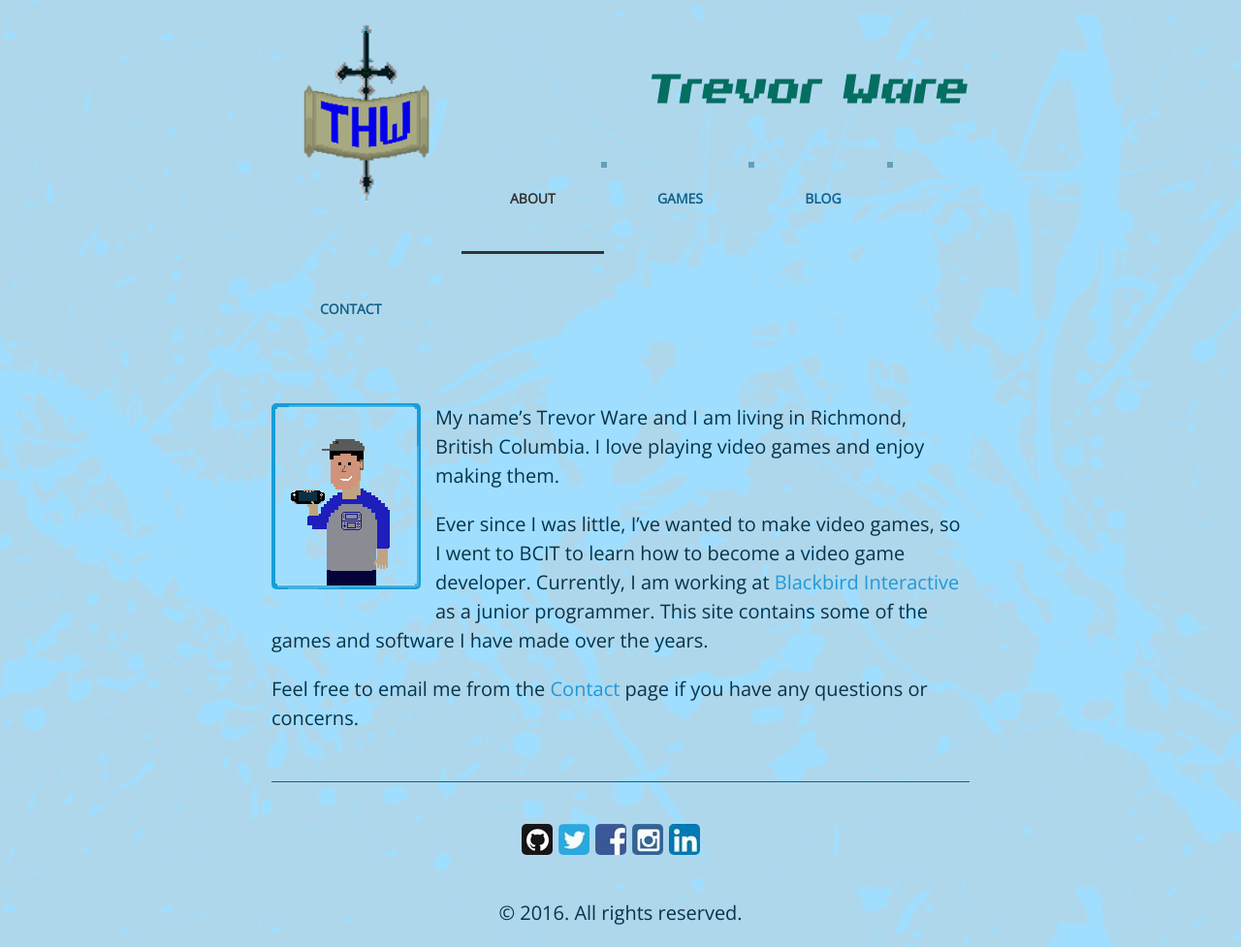
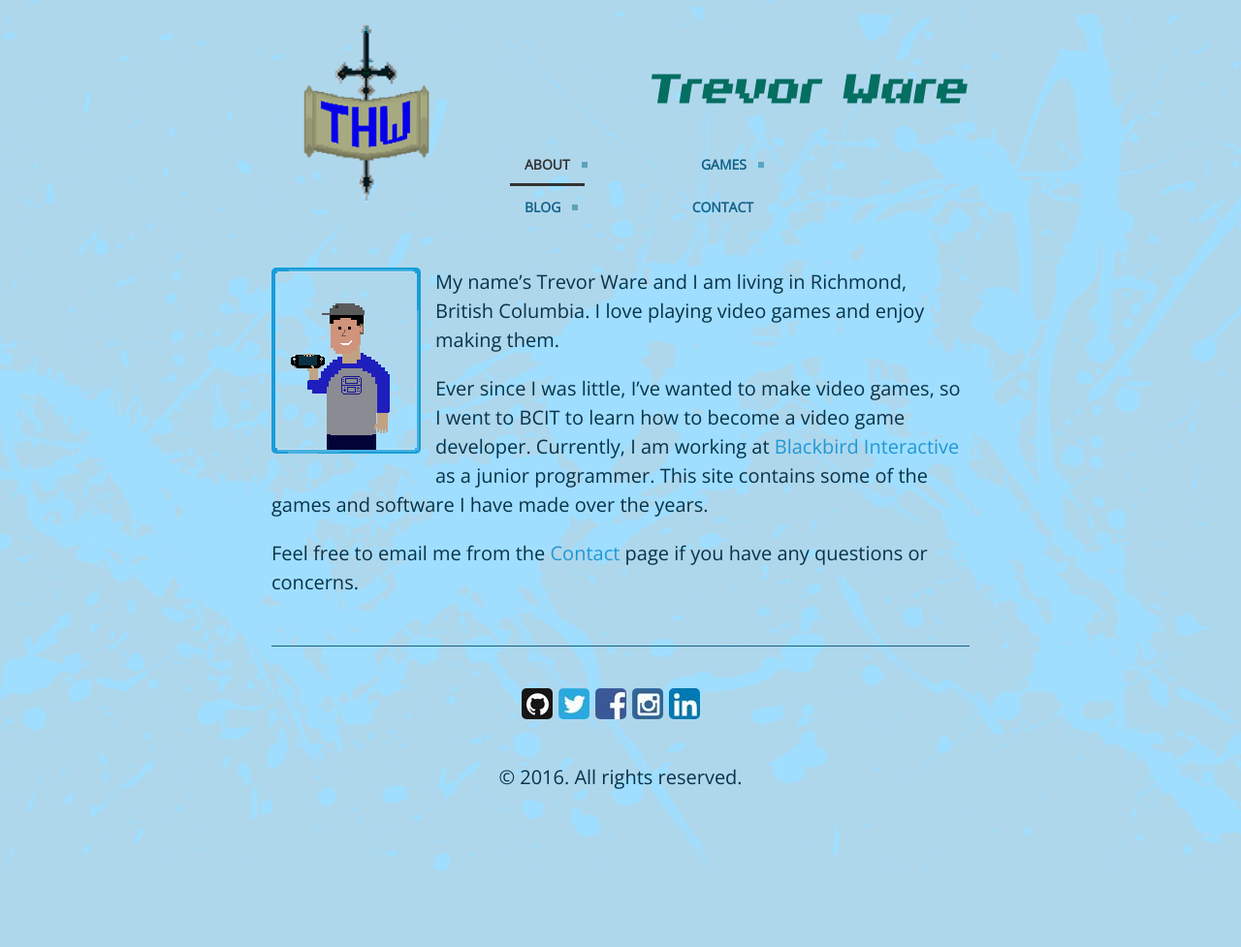
Before and after one commit to twarrre/twarrre.github.io, a Jekyll site: the page built from index.md, in a window 1280 px wide. Shown: the whole page at 97% size. Built offline with Jekyll 4.4.1, drawn with Linux system fonts in a browser that asks for light colours; after the commit the page ends 900 px from its top, so only the background shows below that.

Commit message:
Updating menu

```diff
--- a/public/css/poole.css
+++ b/public/css/poole.css
@@ -593,6 +593,8 @@ a.pagination-item:hover {
   display: inline-block;
   padding: 0;
   margin: 0;
+  padding-left: 50px;
+  padding-right: 50px;
 }
 #cssmenu.align-right ul li {
   float: right;
@@ -604,7 +606,7 @@ a.pagination-item:hover {
   color: #146189;
   text-decoration: none;
   display: block;
-  padding: 50px 50px;
+  padding: 15px 15px;
   font-family: 'Open Sans', sans-serif;
   font-weight: 700;
   text-transform: uppercase;
@@ -672,7 +674,7 @@ a.pagination-item:hover {
   }
 
   #cssmenu ul li {
-    float: right;
+    float: none;
     display: block;
   }
   #cssmenu ul li a {
```
